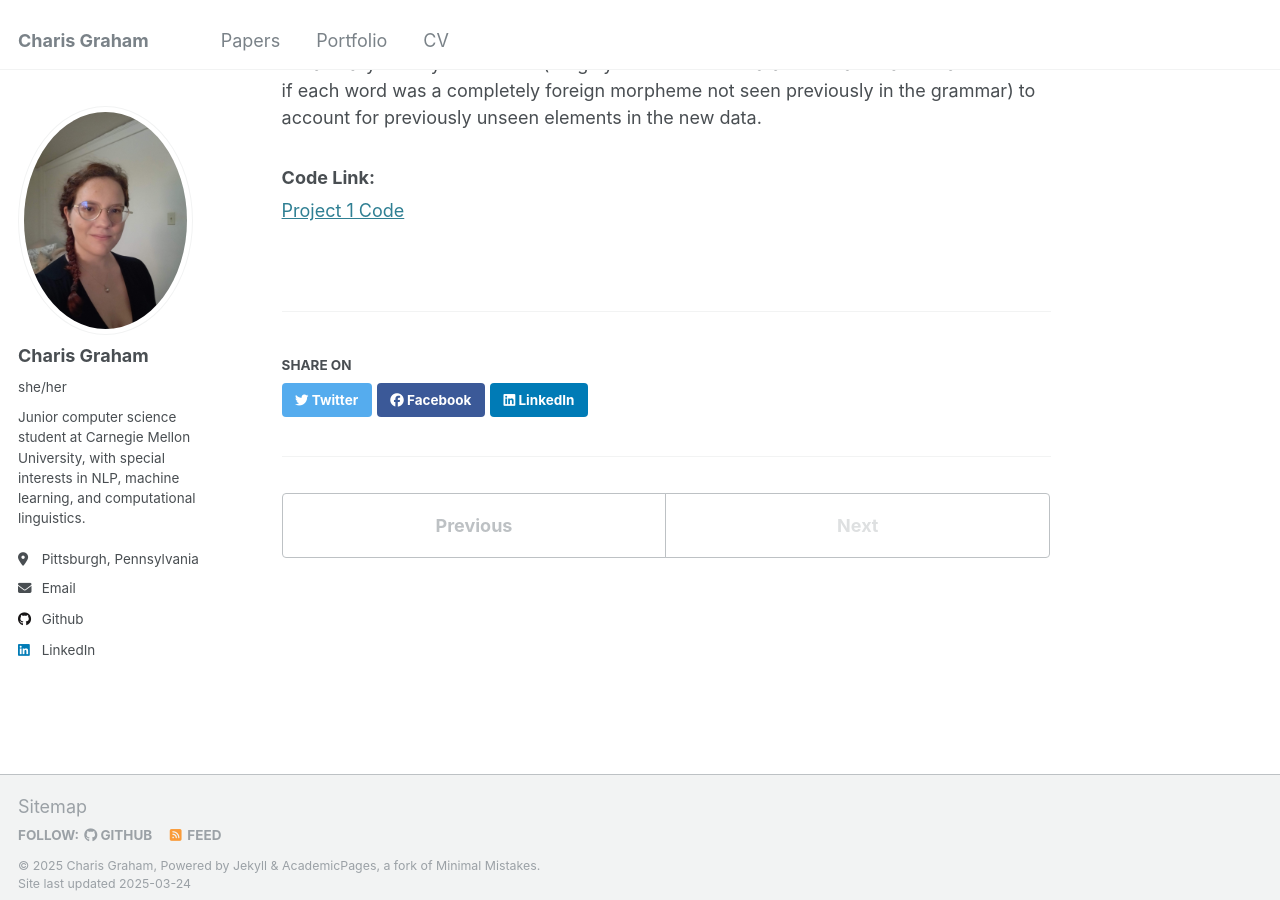
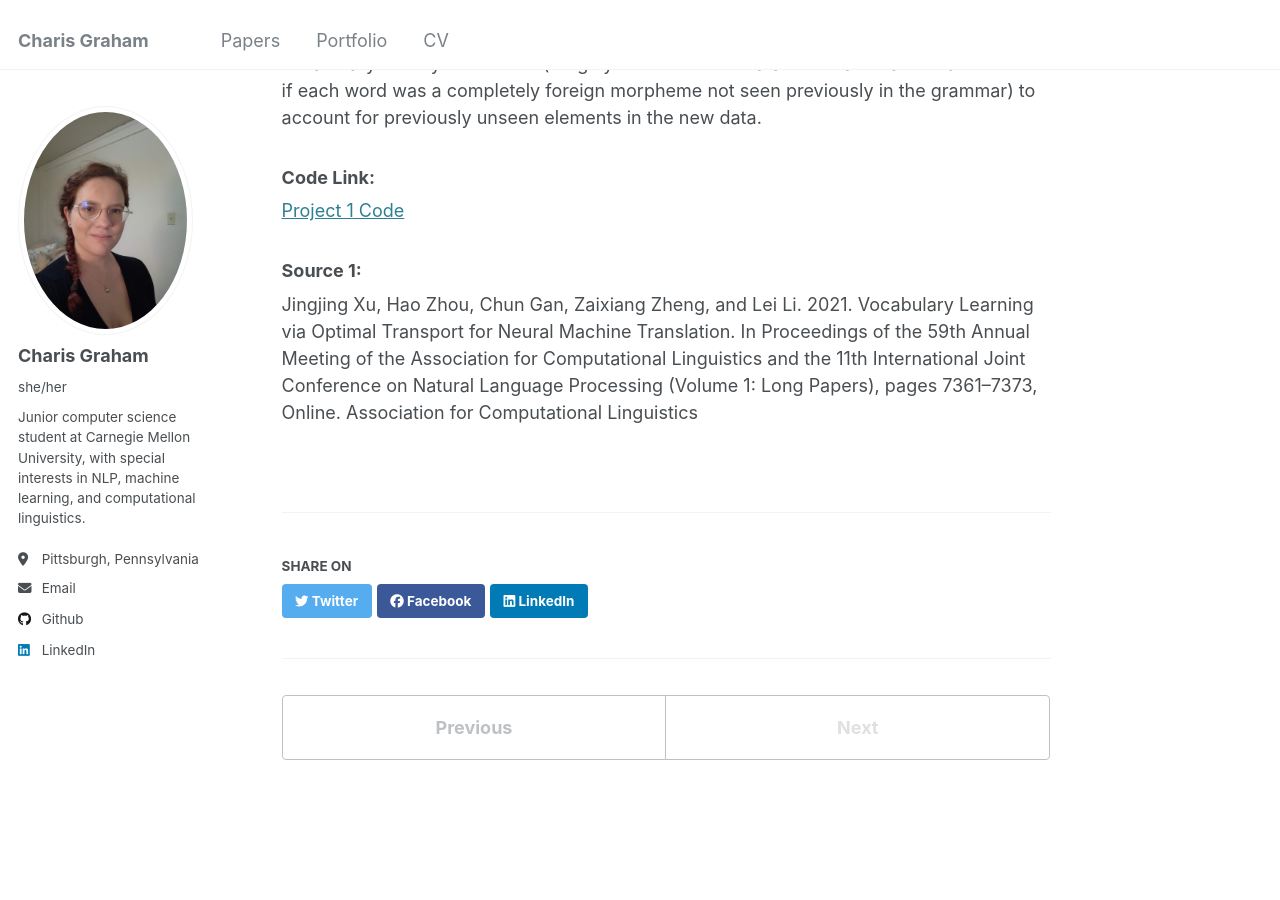
Before and after one commit to Charis-Graham/Charis-Graham.github.io, a Jekyll site: the page built from _portfolio/proj1.md, in a window 1280 px wide and 900 px high, scrolled down 612 px. Built offline with Jekyll 4.4.1, drawn with Linux system fonts in a browser that asks for light colours.

Commit message:
Update proj1.md

```diff
--- a/_portfolio/proj1.md
+++ b/_portfolio/proj1.md
@@ -13,3 +13,6 @@ Following several different attempts at different approaches, I finally settled
 
 ### Code Link:
 [Project 1 Code](https://colab.research.google.com/drive/18nEe8y3mJJCR434kKRWRegPrw7_eVQzM?usp=sharing)
+
+### Source 1:
+Jingjing Xu, Hao Zhou, Chun Gan, Zaixiang Zheng, and Lei Li. 2021. Vocabulary Learning via Optimal Transport for Neural Machine Translation. In Proceedings of the 59th Annual Meeting of the Association for Computational Linguistics and the 11th International Joint Conference on Natural Language Processing (Volume 1: Long Papers), pages 7361–7373, Online. Association for Computational Linguistics
```
